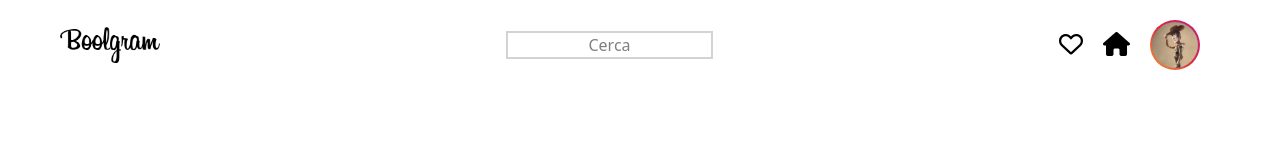
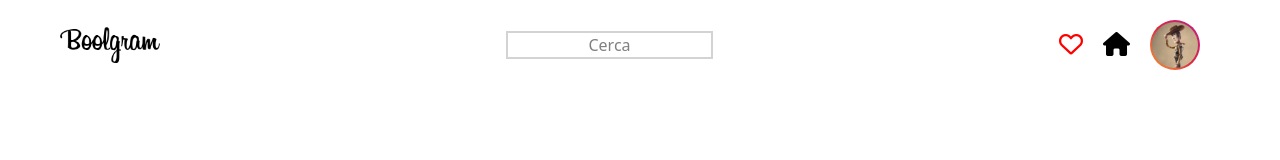
Before and after one commit to michelebonanno92/Boolgram, a Vue app: page / in a window 1280 px wide. In both pictures the pointer is over the icon 1071 px from the left and 43 px from the top of the page. Shown: the top 160 px of the page. Built offline with nearby package versions, Linux system fonts and the light colour scheme.

Commit message:
fix hover icons header in red

```diff
--- a/src/components/AppHeader.vue
+++ b/src/components/AppHeader.vue
@@ -48,6 +48,10 @@ header{
 header img{
   max-width: 100px;
 }
+
+
+
+
 .button-header{
   padding: 0 80px;
   background-color: white;
@@ -65,9 +69,22 @@ header img{
   color: black;     /* Colore del bordo */
   cursor: pointer;
 }
+
+.fa-heart:hover {
+  font-size: 24px;  /* Dimensione */
+  color: red;     /* Colore del bordo */
+  cursor: pointer;
+}
+
 .fa-house {
   font-size: 24px;  /* Dimensione */
   color: black;     /* Colore nero */
+}
+
+.fa-house:hover {
+  font-size: 24px;  /* Dimensione */
+  color: red;     /* Colore del bordo */
+  cursor: pointer;
 }
 
 .profile-circle {
```
